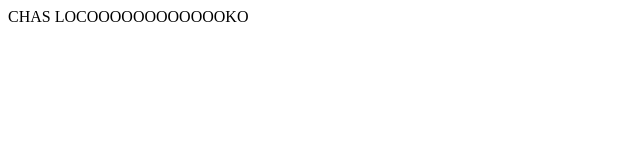
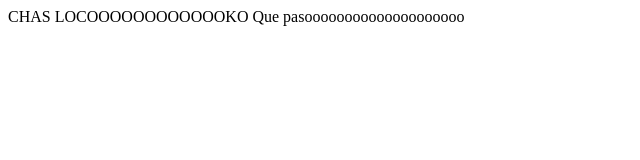
Before and after one commit to ChicoPanda/AliBu, a plain HTML site: page index.html in a window 1280 px wide. Shown: the whole page, without its empty margins (0-640 px from the left). Drawn offline with Linux system fonts and the light colour scheme.

Commit message:
Cambio del index.html
Que pasó

```diff
--- a/index.html
+++ b/index.html
@@ -8,5 +8,6 @@
 </head>
 <body>
     CHAS LOCOOOOOOOOOOOOKO
+    Que pasoooooooooooooooooooo
 </body>
 </html>
```
Also changed, not shown: README.md.
